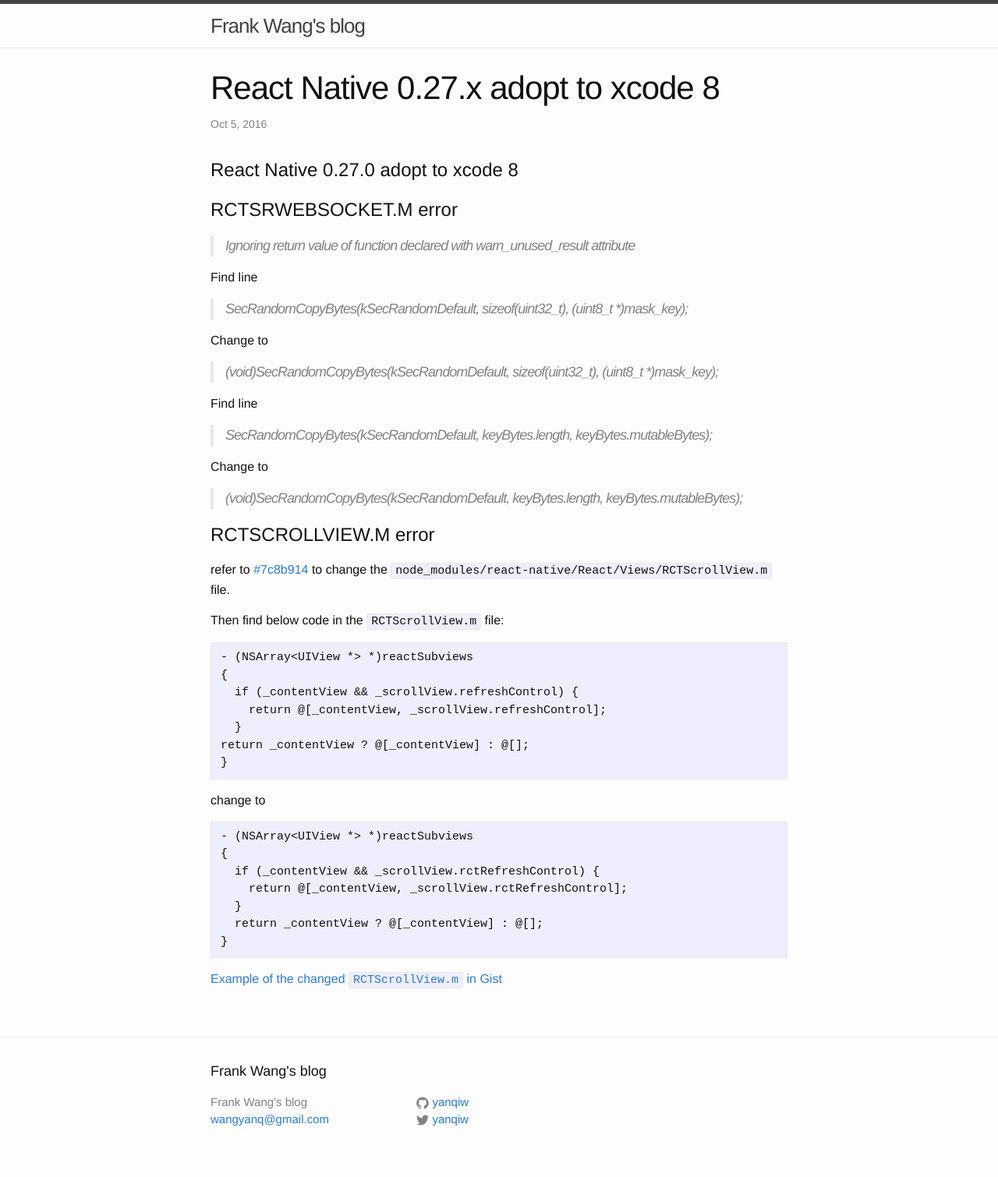
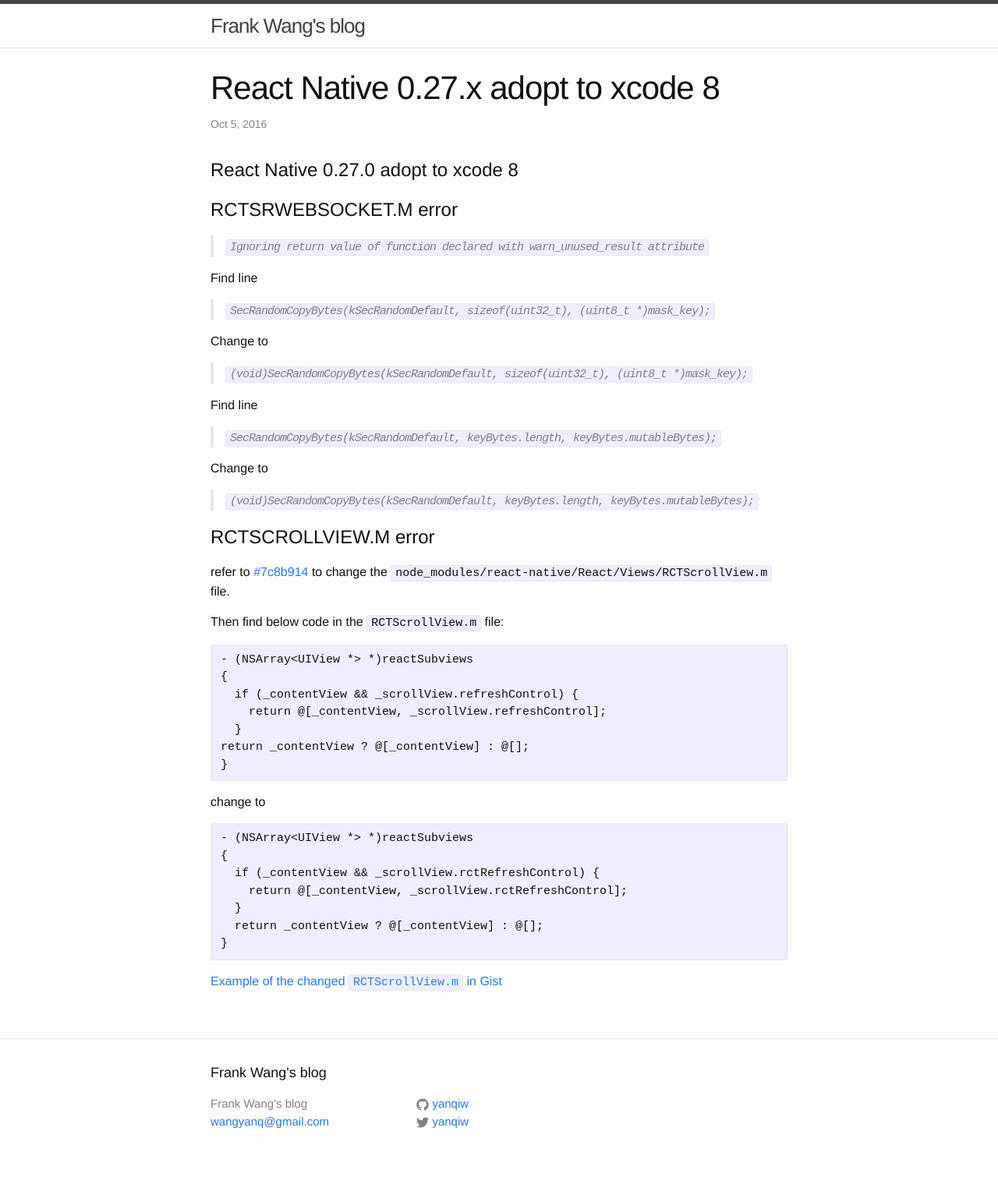
Before and after one commit to yanqiw/yanqiw.github.io, a Jekyll site: the page built from _posts/2016-10-05-react-native-adopt-to-xcode8.markdown, in a window 1280 px wide. Shown: the whole page at 78% size. Built offline with Jekyll 4.4.1, drawn with Linux system fonts in a browser that asks for light colours.

```diff
--- a/_posts/2016-10-05-react-native-adopt-to-xcode8.markdown
+++ b/_posts/2016-10-05-react-native-adopt-to-xcode8.markdown
@@ -8,24 +8,24 @@ React Native 0.27.0 adopt to xcode 8
 ====
 # RCTSRWEBSOCKET.M error
 
-> Ignoring return value of function declared with warn_unused_result attribute
+> `Ignoring return value of function declared with warn_unused_result attribute`
 
 Find line
 
-> SecRandomCopyBytes(kSecRandomDefault, sizeof(uint32_t), (uint8_t *)mask_key);
+> `SecRandomCopyBytes(kSecRandomDefault, sizeof(uint32_t), (uint8_t *)mask_key);`
 
 Change to
 
-> (void)SecRandomCopyBytes(kSecRandomDefault, sizeof(uint32_t), (uint8_t *)mask_key);
+> `(void)SecRandomCopyBytes(kSecRandomDefault, sizeof(uint32_t), (uint8_t *)mask_key);`
 
 
 Find line
 
-> SecRandomCopyBytes(kSecRandomDefault, keyBytes.length, keyBytes.mutableBytes);
+> `SecRandomCopyBytes(kSecRandomDefault, keyBytes.length, keyBytes.mutableBytes);`
 
 Change to
 
-> (void)SecRandomCopyBytes(kSecRandomDefault, keyBytes.length, keyBytes.mutableBytes);
+> `(void)SecRandomCopyBytes(kSecRandomDefault, keyBytes.length, keyBytes.mutableBytes);`
 
 
 # RCTSCROLLVIEW.M error
```
